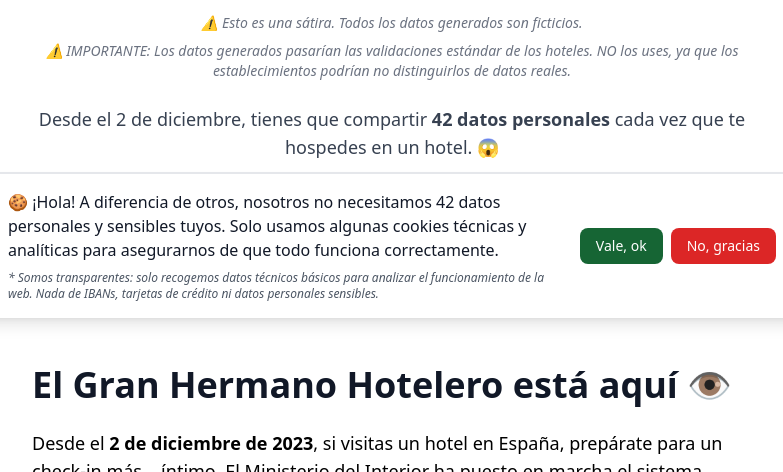
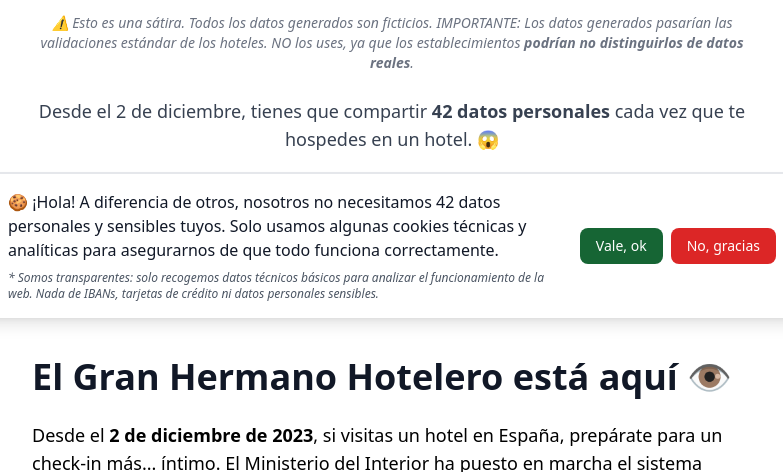
Before and after one commit to gsusI/quetedesuibanmarlaska, a website: page index.html in a window 1280 px wide. Shown: the part 628-1100 px from the top of the page, without its empty margins (248-1031 px from the left). Drawn offline with Linux system fonts and the light colour scheme.

Commit message:
Update files

```diff
--- a/index.html
+++ b/index.html
@@ -128,8 +128,7 @@
         <header class="header-container text-center mb-12">
             <h1 class="text-3xl sm:text-4xl md:text-5xl font-bold text-gray-900 dark:text-white mb-4">¡Que te dé su IBAN Marlaska! 🏨</h1>
             <p class="text-lg sm:text-xl text-gray-600 dark:text-gray-300 mb-4">Generador satírico de datos para hoteles españoles</p>
-            <p class="text-sm text-gray-500 dark:text-gray-400 italic mb-2">⚠️ Esto es una sátira. Todos los datos generados son ficticios.</p>
-            <p class="text-sm text-gray-500 dark:text-gray-400 italic">⚠️ IMPORTANTE: Los datos generados pasarían las validaciones estándar de los hoteles. NO los uses, ya que los establecimientos podrían no distinguirlos de datos reales.</p>
+            <p class="text-sm text-gray-500 dark:text-gray-400 italic">⚠️ Esto es una sátira. Todos los datos generados son ficticios. IMPORTANTE: Los datos generados pasarían las validaciones estándar de los hoteles. NO los uses, ya que los establecimientos <strong>podrían no distinguirlos de datos reales</strong>.</p>
             <div class="mt-6 text-base sm:text-lg text-gray-700 dark:text-gray-300">
                 <p class="mb-3">Desde el 2 de diciembre, tienes que compartir <strong>42 datos personales</strong> cada vez que te hospedes en un hotel. 😱</p>
                 <p>Así es, el <strong><a href="https://www.boe.es/diario_boe/txt.php?id=BOE-A-2021-17461" class="text-blue-600 dark:text-blue-400 hover:underline">Real Decreto 933/2021</a></strong> ya ha implementado el sistema <strong>SES.HOSPEDAJES</strong>. Queremos contártelo de forma divertida... o no tanto. 😉</p>
```
